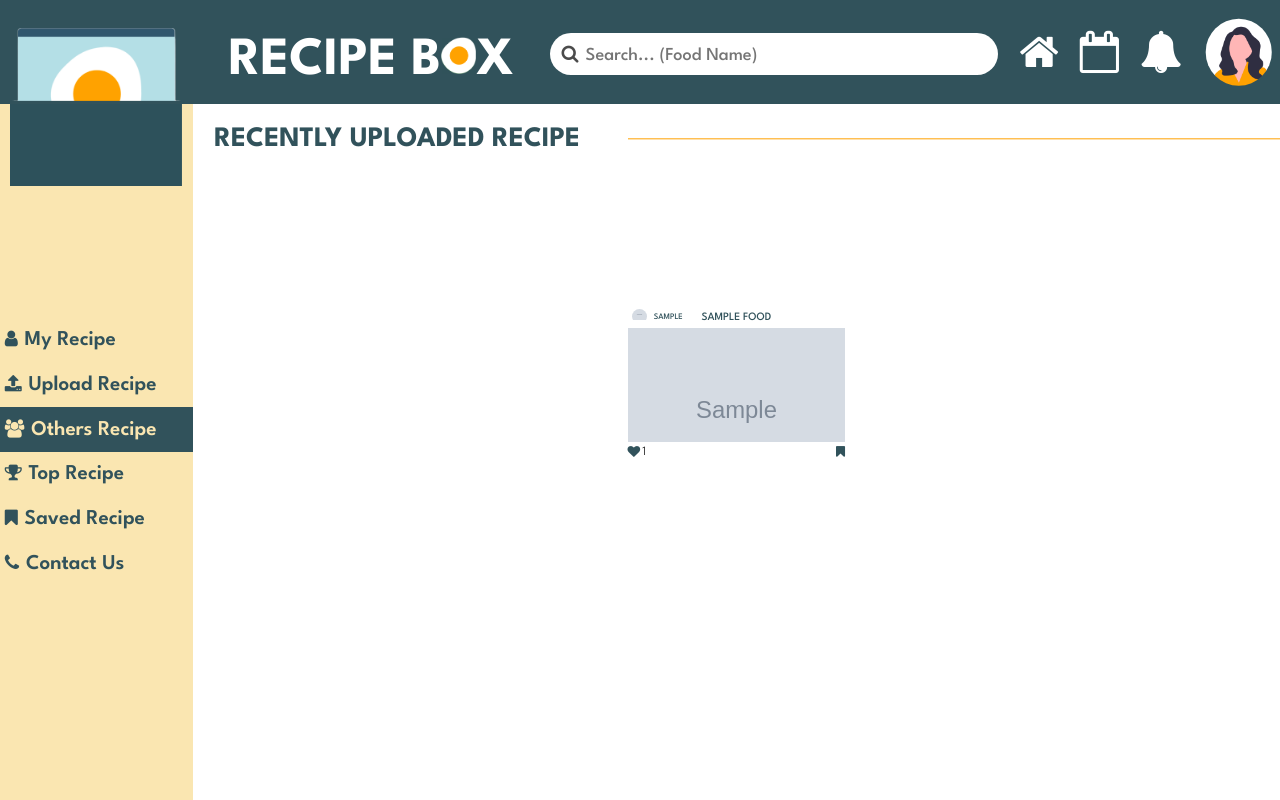
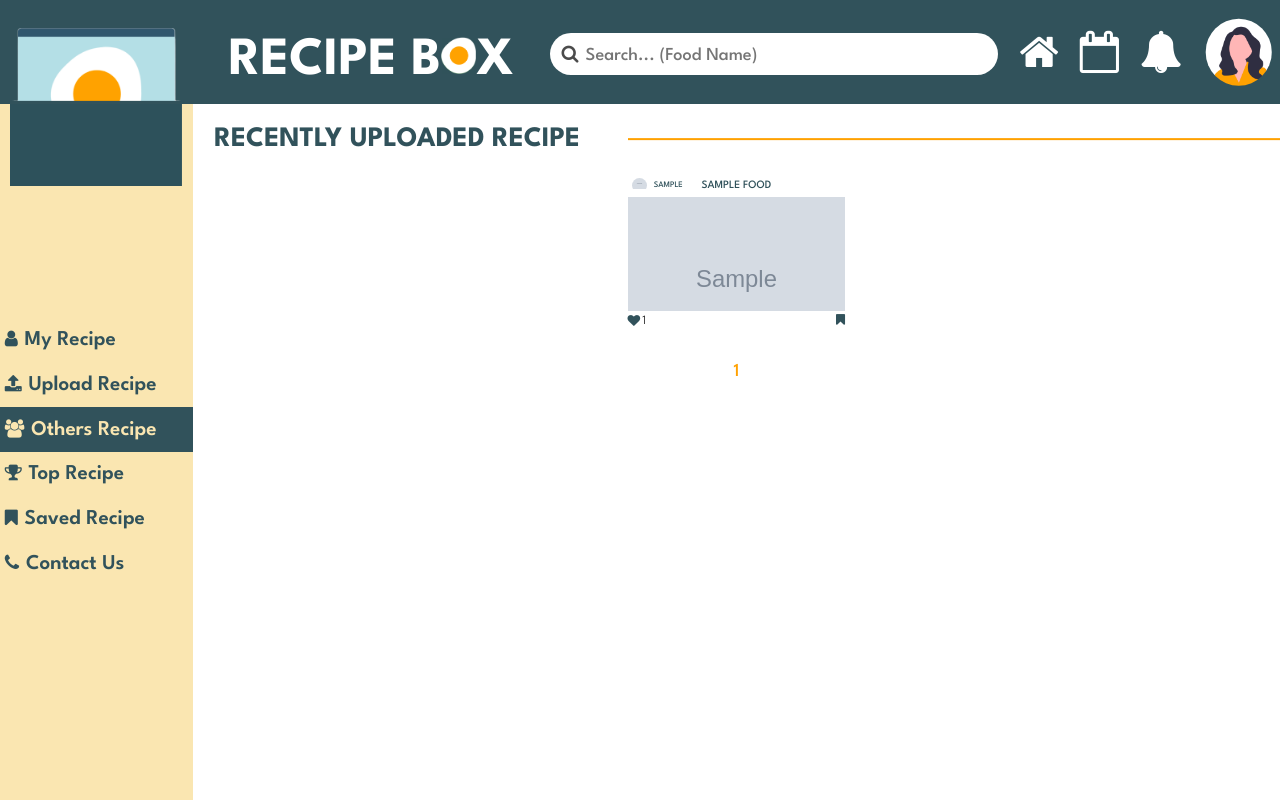
Before and after one commit to clown063/recipe_box, a PHP site: page /others-recipe.php in a window 1280 px wide. Run offline with PHP 8.4, Linux system fonts and the light colour scheme; tables that the repository leaves empty or names only in its code hold one stand-in row (values such as "Sample post"); data that the repository does not hold is empty; some web fonts are replaced.

Commit message:
Third Commit

```diff
--- a/assets/css/recipe-footer.css
+++ b/assets/css/recipe-footer.css
@@ -2,25 +2,19 @@
     display: flex;
     justify-content: center;
     align-items: center;
-    gap: 10%;
+    gap: 2%;
     width: 100%;
-    height: 100%;
+    height: 10vh;
 }
-.go-to-next, .go-back {
-    display: flex;
-    justify-content: center;
-    align-items: center;
-    width: 20%;
-    height: 2.619vw;
-    color: #fff;
+.recipe-footer a {
+    font-size: 1.43vw;
     text-decoration: none;
-    background-image: linear-gradient(to right, #31525B, #B3DEE5, #31525B);
-    background-size: 200%;
-    transition: .5s;
-    border-radius: 1.71875vw;
-    cursor: pointer;
-    text-transform: uppercase;
+    color: #31525B;
+    transition: .2s;
 }
-.go-to-next:hover, .go-back:hover {
-    background-position:right;
+.recipe-footer a:hover {
+    color: #FFA101;
 }
+.recipe-footer a.focus {
+    color: #FFA101;
+}
--- a/assets/css/recipe-tile.css
+++ b/assets/css/recipe-tile.css
@@ -4,23 +4,22 @@
     left: 15.05%;
     width: 84.95vw;
     height: 100%;
-    overflow: scroll;
-    min-height: 45.5077vw;
+    overflow-y: scroll;
+    scroll-behavior: smooth;
 }
 .recipe-container {
-    display: grid;
-    grid-template-rows: 1fr 9fr;
+    position: relative;
+    top: 0;
     width: 100%;
     height: 100%;
 }
 .recipe-tile-titles {
-    position: relative;
-    top: 50%;
-    transform: translateY(-50%);
+    position: absolute;
+    top: 0;
     display: grid;
     grid-template-columns: 2fr 8fr;
     width: 100%;
-    height: 100%;
+    height: 10%;
 }
 .recipe-tile-titles h2 {
     position: absolute;
@@ -45,9 +44,8 @@
     width: 80%;
 }
 .recipe-main {
-    display: grid;
-    grid-template-rows: 8fr 2fr;
-    height: 41.01354vw;
+    position: absolute;
+    top: 10%;
     width: 100%;
 }
 .recipe-contents {
--- a/assets/css/style.css
+++ b/assets/css/style.css
@@ -1,4 +1,4 @@
-* {
+*, *::before, *::after {
     margin: 0;
     padding: 0;
     /* This allows you to include the padding and border in an element's total width and height */
@@ -9,17 +9,14 @@ body {
     top: 0;
     font-family: 'League Spartan', sans-serif;
     width: 100vw;
-    height: 100%;
-    min-height: 52.307vw;
+    height: 100vh;
 }
 input, button, textarea {
     font-family: 'League Spartan', sans-serif;
 }
 .contents {
-    width: 100%;
-    height: 100%;
-    display: grid;
-    grid-template-rows: 1.3fr 8.7fr;
+    width: 100vw;
+    height: 100vh;
 }
 header {
     display: grid;
@@ -146,7 +143,6 @@ header {
     position: fixed;
     top: 13%;
     left: 0;
-    min-height: 45.50769vw;
     height: 87%;
     width: 100%;
 }
--- a/assets/js/style.js
+++ b/assets/js/style.js
@@ -1,3 +1,15 @@
+var screenW = window.screen.availWidth;
+var screenH = window.screen.availHeight;
+var container = document.querySelectorAll(".container");
+var header_H = screenW/100*6.8;
+if (window.screen.availHeight*0.13 <= header_H){
+   container.forEach(conta => {
+      conta.style.top= "6.8vw";
+      conta.style.height = (screenH-header_H)+"px";
+      console.log (screenH);
+   });
+};
+
 const inputs = document.querySelectorAll('.input');
 var img_upload = document.getElementById("img-upload");
 var image_uploaded = false;
--- a/my-recipe.php
+++ b/my-recipe.php
@@ -25,7 +25,7 @@
                         $data_count = COUNT($data);
                         // Get the data_max
                         include 'php/components/data-max.php';
-                        for ($i = $pageNum * 12; $i < $data_max; $i ++):?>
+                        for ($i = $pageNum * 40; $i < $data_max; $i ++):?>
                             <div class="myrecipe-tile">
                                 <div class="myrecipe-tile-title">
                                     <h4><?php echo $data[$i]['food_name'] ?></h4>
--- a/others-recipe.php
+++ b/others-recipe.php
@@ -24,7 +24,7 @@
                         $data_count = COUNT ($data);
                         // Get the data_max
                         include 'php/components/data-max.php';
-                        for ($i = $pageNum * 12; $i < $data_count; $i ++): ?>
+                        for ($i = $pageNum * 40; $i < $data_max; $i ++): ?>
                             <div class="othersRecipe-tile">
                                 <div class="othersRecipe-tile-title">
                                     <div class="others-pro-img">
@@ -40,6 +40,7 @@
                             </div>
                         <?php endfor;?>
                     </div>
+                    <?php include 'php/components/recipe_footer.php'; ?>
                 </div>
             <?php else:?>
                 <div class="need-to-login an">
--- a/php/components/data-max.php
+++ b/php/components/data-max.php
@@ -1,7 +1,9 @@
 <?php
-    if ($data_count - ($pageNum * 12) <= 12) {
+    $page_count = floor(count($data)/40);
+
+    if ($data_count - ($pageNum * 40) <= 40) {
         $data_max = count ($data);
     } else {
-        $data_max = $pageNum * 12 + 12;
+        $data_max = $pageNum * 40 + 40;
     };
 ?>
--- a/php/components/recipe_footer.php
+++ b/php/components/recipe_footer.php
@@ -2,12 +2,13 @@
     $current_page = $_SESSION['current_page'];
 ?>
 <div class="recipe-footer">
-    <?php if (isset($_SESSION['food_data']) || $current_page == "others-recipe" || $current_page == "search-result") {
-        if ($pageNum > 0) { ?>
-            <a class="go-back" href="php/data/next-page.php?message=back&page=<?php echo $current_page?>">Go back</a>
-        <?php };
-        if ($data_count - ($pageNum * 12) > 12) { ?>
-            <a class="go-to-next" href="php/data/next-page.php?message=go&page=<?php echo $current_page?>">Next Page</a>
-        <?php };
-    }; ?>
+    <?php
+        for ($i = 1; $i < $page_count+2; $i ++):?>
+            <a href="php/data/next-page.php?message=<?php echo $i?>&page=<?php echo $current_page?>"
+                <?php if ($pageNum+1 == $i):?>
+                    class="focus"
+                <?php endif;?>
+            ><?php echo $i?></a>
+        <?php endfor;
+    ?>
 </div>
--- a/php/data/ajax.php
+++ b/php/data/ajax.php
@@ -25,7 +25,7 @@
     endwhile;
     $_SESSION['numberOfLikes'] = $numberOfLikes_array;
     $numberOfLikes_data = $_SESSION['numberOfLikes'];
-    $top_recipes = $sql->query("SELECT COUNT(user_id), food_id FROM likes GROUP BY food_id ORDER BY COUNT(user_id) DESC LIMIT 12");
+    $top_recipes = $sql->query("SELECT COUNT(user_id), food_id FROM likes GROUP BY food_id ORDER BY COUNT(user_id) DESC LIMIT 40");
     $top_recipes_array = array();
     while ($top = $top_recipes->fetch_assoc()):
         $top_recipes_array[] = $top;
--- a/php/initial-setting/top-recipe.php
+++ b/php/initial-setting/top-recipe.php
@@ -1,6 +1,6 @@
 <?php
     if (!isset($_SESSION['top_recipe'])):
-        $top_recipes = $sql->query("SELECT COUNT(user_id), food_id FROM likes GROUP BY food_id ORDER BY COUNT(user_id) DESC LIMIT 12");
+        $top_recipes = $sql->query("SELECT COUNT(user_id), food_id FROM likes GROUP BY food_id ORDER BY COUNT(user_id) DESC LIMIT 40");
         $top_recipes_array = array();
         while ($top = $top_recipes->fetch_assoc()):
             $top_recipes_array[] = $top;
--- a/saved-recipe.php
+++ b/saved-recipe.php
@@ -29,7 +29,7 @@
                         // Exchange data
                         $data = $everyone_data;
                         $saved_data = $_SESSION['savedRecipe_data'];
-                        for ($j = $pageNum * 12; $j < $data_max; $j ++):
+                        for ($j = $pageNum * 40; $j < $data_max; $j ++):
                             for ($i = 0; $i < count($data); $i ++):
                                 if ($saved_data[$j]['food_id'] == $data[$i]['id']):?>
                                     <div class="othersRecipe-tile">
```
Also changed, not shown: php/data/next-page.php (+7 -86 lines), php/components/upper.php (line endings or trailing spaces).
